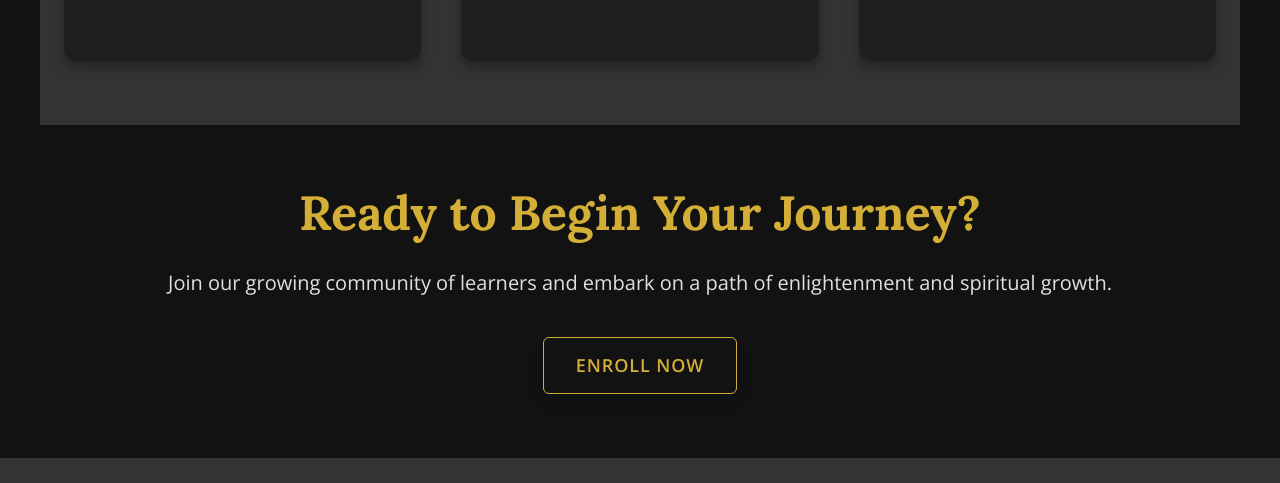
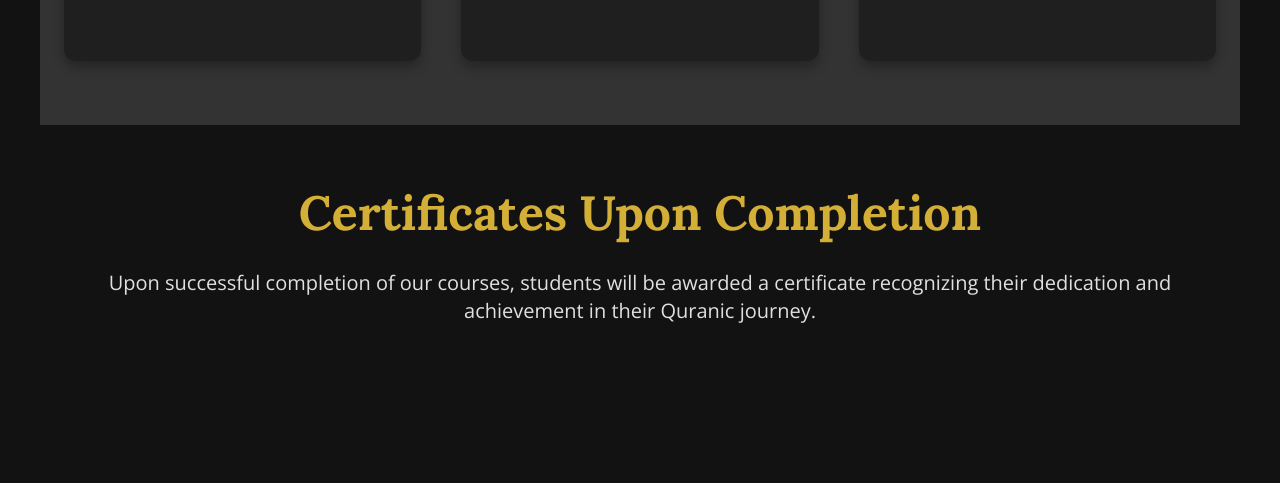
Before and after one commit to mehwishferoz/ideal-muslimah-academy, a plain HTML site: page index.html in a window 1280 px wide. Shown: the part 1769-2252 px from the top of the page. Drawn offline with nearby package versions, Linux system fonts and the light colour scheme.

Commit message:
Certificates Section added

```diff
--- a/index.html
+++ b/index.html
@@ -365,6 +365,16 @@
         </div>
     </section>
 
+    <!-- Certificates Section -->
+    <section id="certificates" class="section-padding text-center bg-primary-theme">
+        <div class="container-lg mx-auto">
+            <h2 class="text-4xl md:text-5xl font-bold mb-8 text-accent-theme font-heading">Certificates Upon Completion</h2>
+            <p class="text-xl text-general-theme mb-10">
+                Upon successful completion of our courses, students will be awarded a certificate recognizing their dedication and achievement in their Quranic journey.
+            </p>
+        </div>
+    </section>
+
     <!-- Call to Action / Enrollment Section -->
     <section class="section-padding text-center bg-primary-theme">
         <div class="container-lg mx-auto">
```
